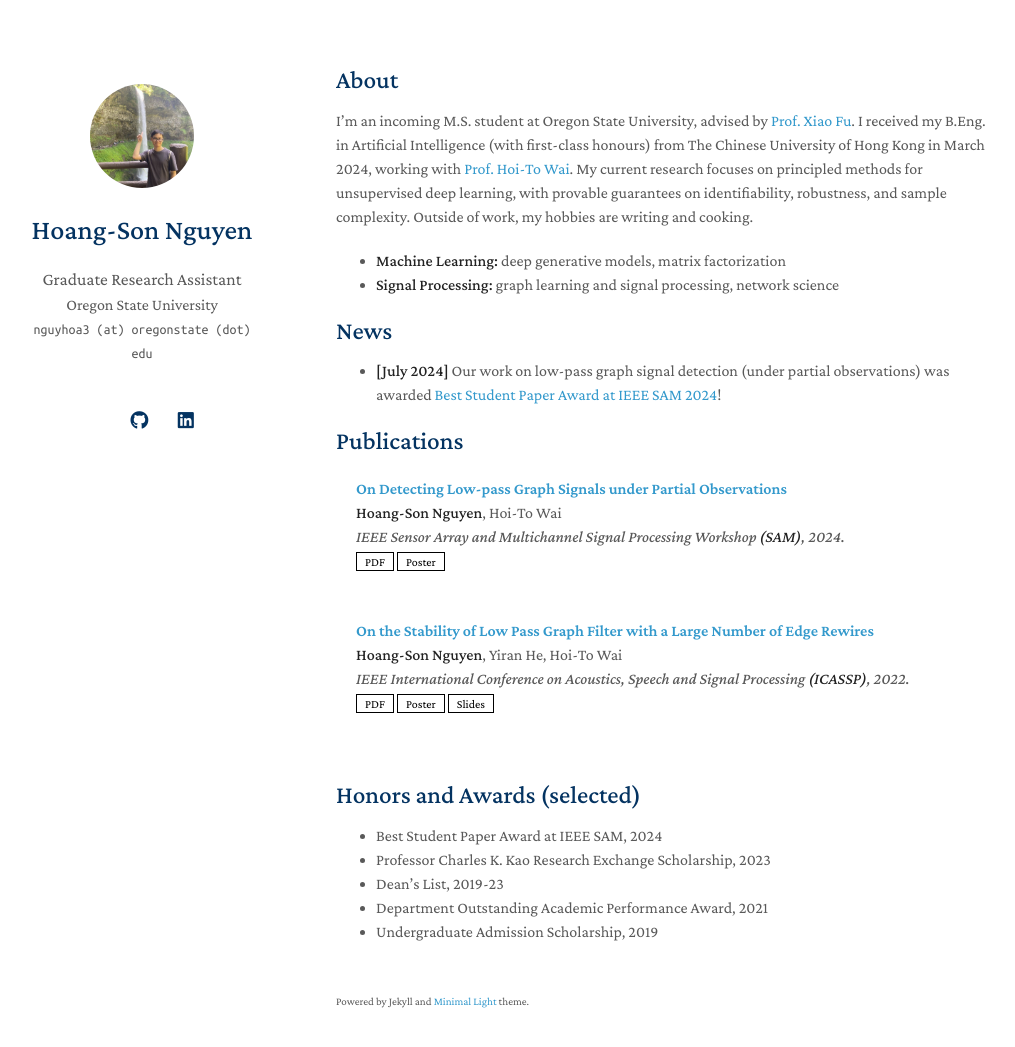
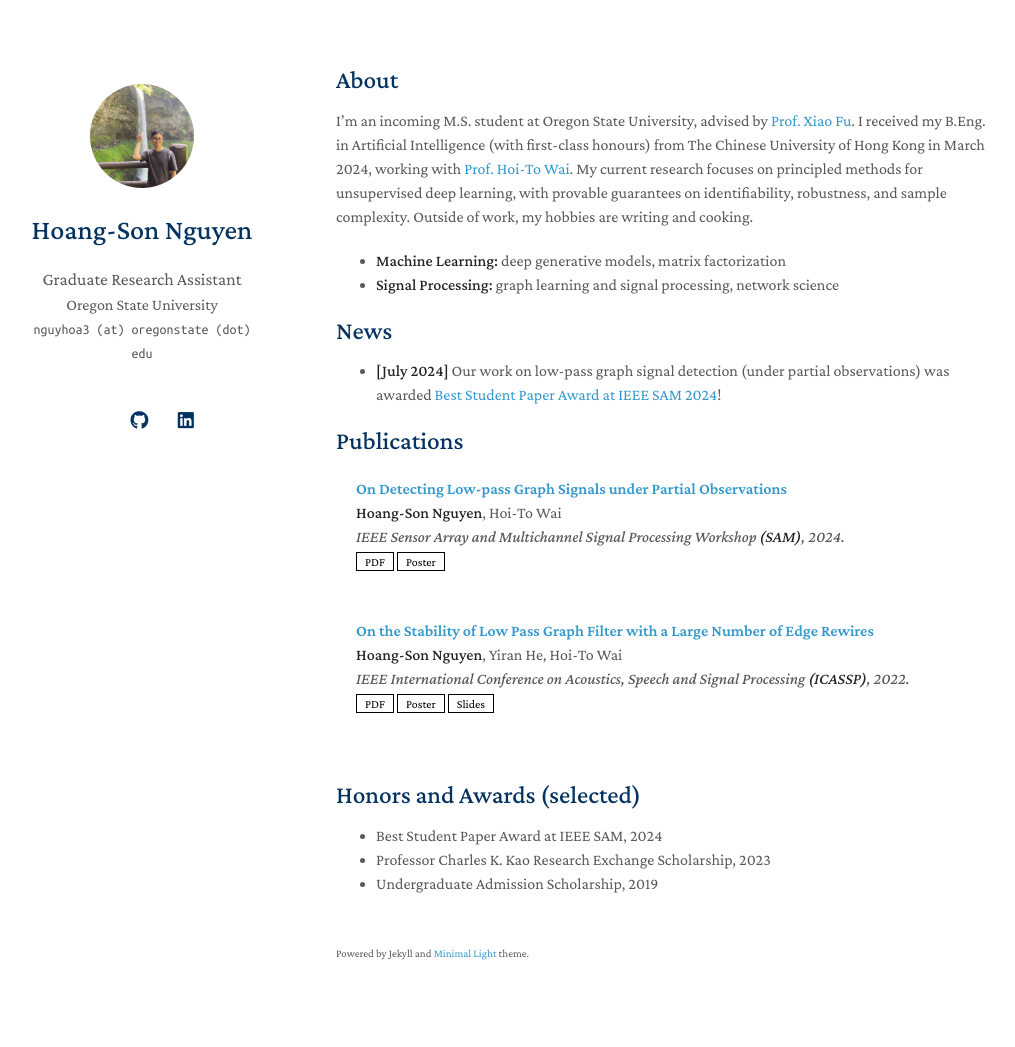
Before and after one commit to hsnguyen24/hsnguyen24.github.io, a Jekyll site: the page built from index.md, in a window 1280 px wide and 1082 px high. Shown: the top 1047 px of the window, without its empty margins (134-1149 px from the left). Built offline with Jekyll 4.4.1, drawn with Linux system fonts in a browser that asks for light colours; nearby versions of some CDN libraries; a style sheet for code colours, icons or effects is not loaded; our own code applies the rules of GitHub Pages for plain Markdown files.

Commit message:
Update index.md

```diff
--- a/index.md
+++ b/index.md
@@ -19,8 +19,6 @@ I'm an incoming M.S. student at Oregon State University, advised by [Prof. Xiao
 
 - Best Student Paper Award at IEEE SAM, 2024
 - Professor Charles K. Kao Research Exchange Scholarship, 2023
-- Dean's List, 2019-23
-- Department Outstanding Academic Performance Award, 2021
 - Undergraduate Admission Scholarship, 2019
 
 <!-- {% include_relative _includes/services.md %} -->
```
